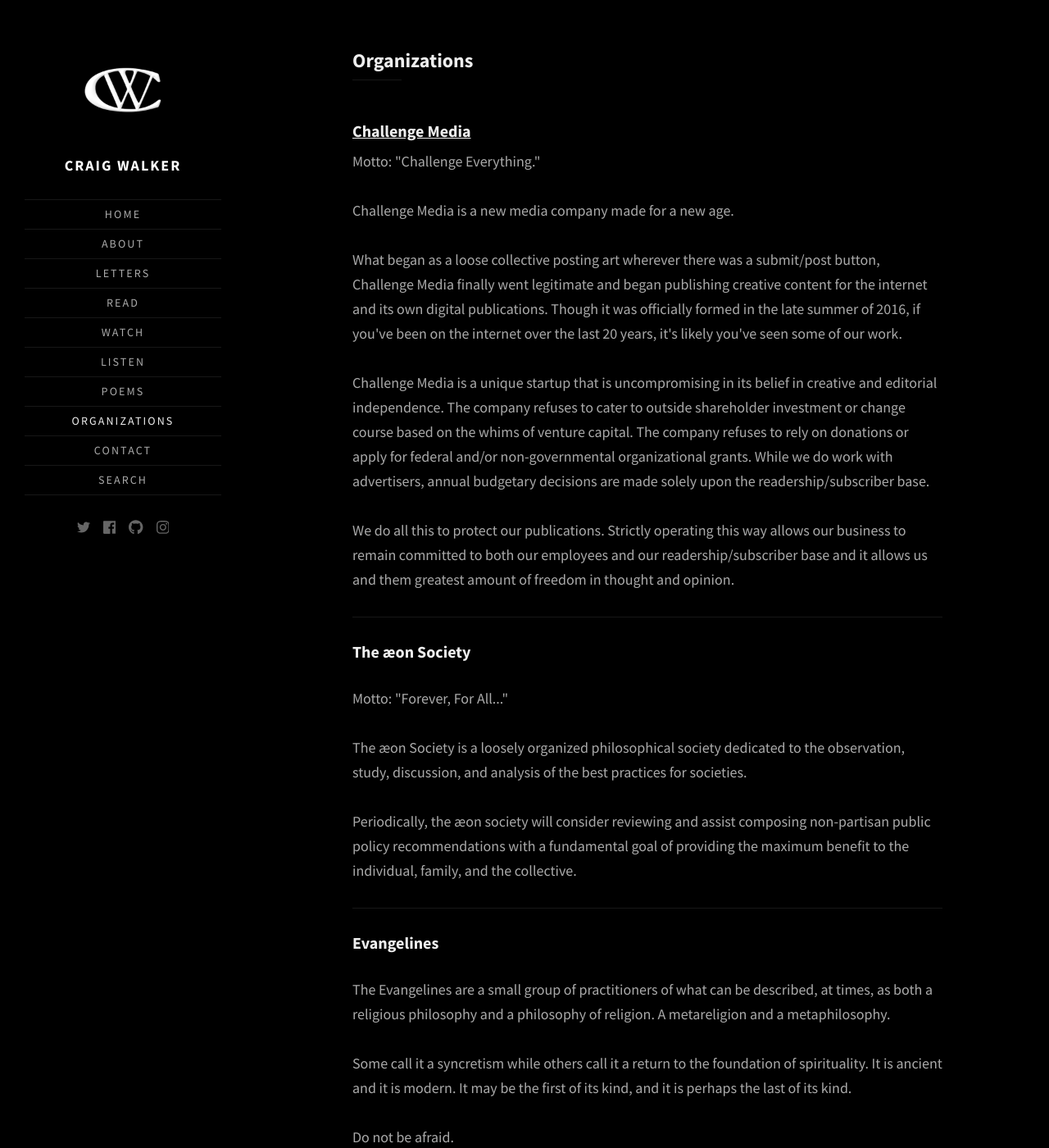
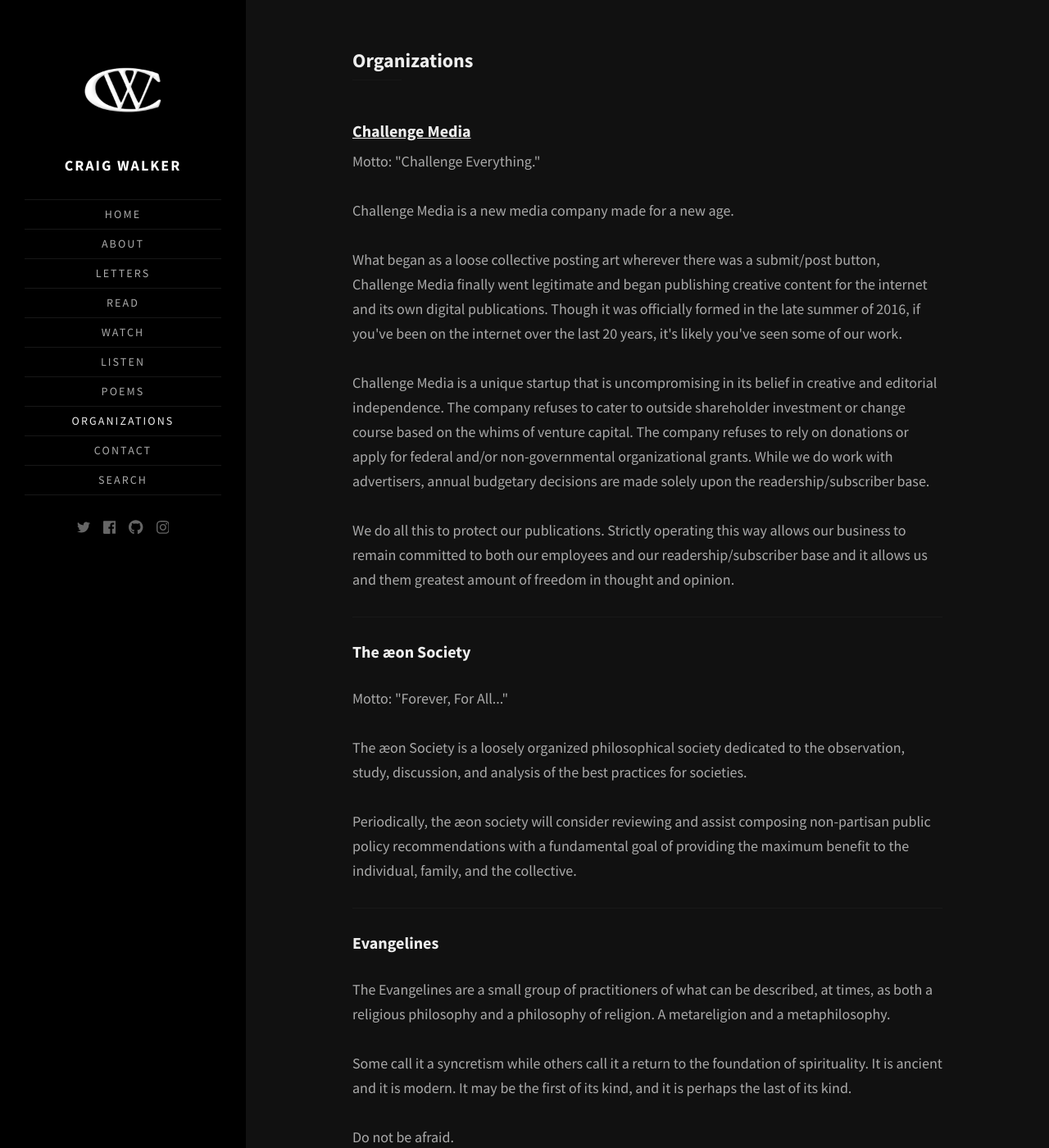
Before and after one commit to walkercraig/walkercraig, a Jekyll site: the page built from organizations.html, in a window 1280 px wide and 1400 px high. Shown: the whole window at 82% size. Built offline with Jekyll 4.4.1, drawn with Linux system fonts in a browser that asks for light colours; some web fonts are replaced.

Commit message:
Update _general.scss

```diff
--- a/_sass/_general.scss
+++ b/_sass/_general.scss
@@ -10,7 +10,7 @@
 }
 
 body {
-  background: #000;
+  background: #111;
   color: #aaa;
   line-height: 1.66667;
 }
@@ -185,7 +185,7 @@
 }
 
 hr {
-  background-color: #171717;
+  background-color: #191919;
   border: 0;
   height: 1px;
   margin: 1.66667em 0;
```
